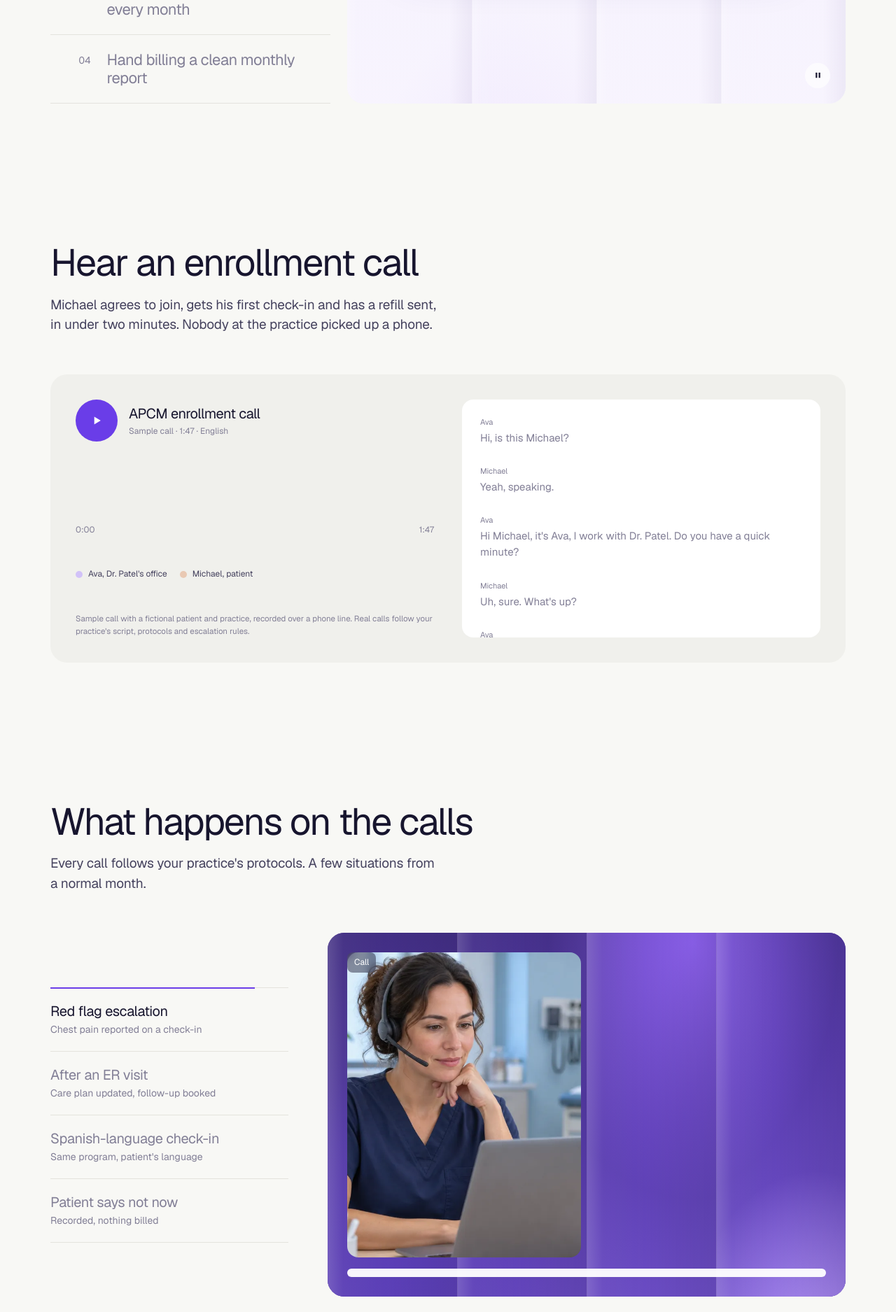
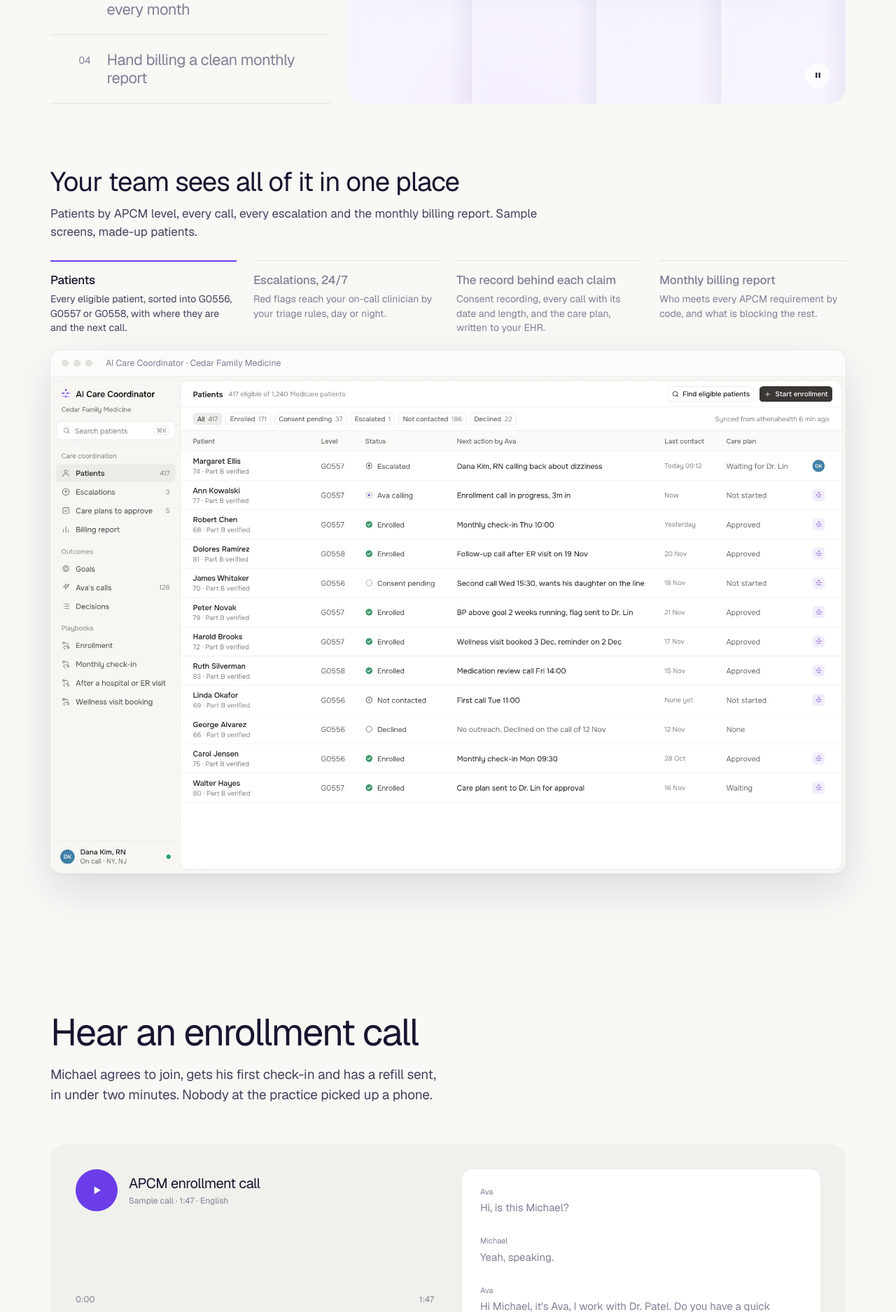
Before and after one commit to chcalibrr/ai-care, a WordPress theme: template front-page.php in a window 1280 px wide. Shown: the part 3441-5316 px from the top of the page at 70% size. Run offline with PHP 8.4 and a stand-in for WordPress, Linux system fonts and the light colour scheme; the site name, menu and one post (Sample post) are stand-ins, and other content is empty.

Commit message:
Product screens showcase under How it works; tag call scenarios with the APCM element they cover
Co-Authored-By: Claude Opus 5.5 <noreply@anthropic.com>
Claude-Session: https://claude.ai/code/session_01Lg5k9BStZYRWrjnfrNMgNu

```diff
--- a/assets/css/site.css
+++ b/assets/css/site.css
@@ -543,3 +543,27 @@ a.card:hover .arrow::before{transform:translateX(3px)}
 .pain{padding-bottom:0}
 .pain+section{padding-top:88px}
 .stats-close{margin:28px auto 0;max-width:720px;text-align:center;font-size:18px;color:var(--ink)}
+.stab em.apcm-el{display:inline-block;margin-top:8px;font-style:normal;font-size:12px;color:var(--brand-700);background:var(--tint-2);border-radius:6px;padding:2px 8px}
+.os{margin-top:88px}
+.os-head{max-width:720px;margin-bottom:28px}
+.os-head h3{font-size:clamp(28px,3vw,40px);margin-bottom:10px}
+.os-head p{color:var(--ink-2);font-size:17px;margin:0}
+.os-tabs{display:grid;grid-template-columns:repeat(4,1fr);gap:24px;margin-bottom:22px}
+.os-tab{position:relative;display:flex;flex-direction:column;justify-content:flex-start;text-align:left;background:none;border:0;border-top:1px solid var(--line);padding:16px 0 0;cursor:pointer;font-family:inherit;color:var(--muted);transition:color .2s}
+.os-tab strong{display:block;font-size:17px;font-weight:500;letter-spacing:-.01em}
+.os-tab span{display:block;font-size:14px;line-height:1.45;margin-top:6px}
+.os-tab[aria-selected="true"]{color:var(--ink)}
+.os-tab[aria-selected="true"] span{color:var(--ink-2)}
+.os-meter{position:absolute;left:0;top:-1px;height:2px;width:0;background:var(--brand)}
+.os-tab[aria-selected="true"] .os-meter{animation:pfill var(--dur,6s) linear forwards}
+.os.paused .os-meter{animation-play-state:paused}
+.os-win{border-radius:16px;background:#fff;box-shadow:0 0 0 1px var(--line),var(--shadow-lg);overflow:hidden}
+.os-chrome{height:38px;display:flex;align-items:center;gap:7px;padding:0 16px;border-bottom:1px solid var(--line-2);background:#FBFBF9}
+.os-chrome i{width:10px;height:10px;border-radius:50%;background:#E2E0DA}
+.os-chrome span{margin-left:12px;font-size:12.5px;color:var(--muted)}
+.os-view{position:relative;aspect-ratio:16/10;overflow:hidden;background:#f7f6f3}
+.os-view img{position:absolute;inset:0;width:100%;height:100%;object-fit:cover;object-position:top left;opacity:0;transform:scale(1.035) translateY(1%);transform-origin:30% 20%;transition:opacity .7s ease,transform 6.5s ease-out}
+.os-view img.on{opacity:1;transform:none}
+@media (max-width:1020px){.os-tabs{display:flex;overflow:auto;gap:18px;scrollbar-width:none}.os-tab{min-width:230px}}
+@media (max-width:560px){.os{margin-top:64px}.os-chrome span{display:none}.os-view{aspect-ratio:4/5}.os-view img{object-position:35% top}}
+@media (prefers-reduced-motion:reduce){.os-view img{transition:opacity .3s}.os-tab .os-meter{animation:none!important}}
--- a/assets/js/site.js
+++ b/assets/js/site.js
@@ -232,3 +232,24 @@
     calc();
   });
 })();
+
+/* product screens: auto-advancing tabs with crossfade */
+(function () {
+  document.querySelectorAll('[data-os]').forEach(function (os) {
+    var tabs = os.querySelectorAll('[data-ostab]'), imgs = os.querySelectorAll('[data-osimg]'), i = 0, t = null, DUR = 6000, seen = false;
+    var reduce = window.matchMedia && matchMedia('(prefers-reduced-motion: reduce)').matches;
+    os.style.setProperty('--dur', DUR / 1000 + 's');
+    function show(n) {
+      i = (n + tabs.length) % tabs.length;
+      tabs.forEach(function (b, k) { b.setAttribute('aria-selected', k === i ? 'true' : 'false'); var m = b.querySelector('.os-meter'); if (m) { m.style.animation = 'none'; void m.offsetWidth; m.style.animation = ''; } });
+      imgs.forEach(function (im, k) { im.classList.toggle('on', k === i); });
+    }
+    function run() { clearInterval(t); if (!reduce) t = setInterval(function () { show(i + 1); }, DUR); }
+    tabs.forEach(function (b, k) { b.addEventListener('click', function () { show(k); run(); }); });
+    os.addEventListener('mouseenter', function () { clearInterval(t); os.classList.add('paused'); });
+    os.addEventListener('mouseleave', function () { os.classList.remove('paused'); if (seen) run(); });
+    if ('IntersectionObserver' in window) {
+      new IntersectionObserver(function (es) { es.forEach(function (e) { if (e.isIntersecting) { if (!seen) { seen = true; show(0); } run(); } else clearInterval(t); }); }, { threshold: .3 }).observe(os);
+    } else { seen = true; run(); }
+  });
+})();
--- a/front-page.php
+++ b/front-page.php
@@ -117,6 +117,30 @@ foreach (array_merge($e, $e) as $x) echo '<img src="' . esc_url(get_theme_file_u
           </div></div></div>
       </div>
     </div>
+    <div class="os reveal" data-os>
+      <div class="os-head">
+        <h3>Your team sees all of it in one place</h3>
+        <p>Patients by APCM level, every call, every escalation and the monthly billing report. Sample screens, made-up patients.</p>
+      </div>
+      <div class="os-tabs" role="tablist">
+        <?php foreach ([
+          ['patients', 'Patients', 'Every eligible patient, sorted into G0556, G0557 or G0558, with where they are and the next call.'],
+          ['escalations', 'Escalations, 24/7', 'Red flags reach your on-call clinician by your triage rules, day or night.'],
+          ['patient', 'The record behind each claim', 'Consent recording, every call with its date and length, and the care plan, written to your EHR.'],
+          ['report', 'Monthly billing report', 'Who meets every APCM requirement by code, and what is blocking the rest.'],
+        ] as $i => $t): ?>
+        <button class="os-tab" type="button" role="tab" aria-selected="<?php echo $i ? 'false' : 'true'; ?>" data-ostab="<?php echo $i; ?>"><i class="os-meter"></i><strong><?php echo esc_html($t[1]); ?></strong><span><?php echo esc_html($t[2]); ?></span></button>
+        <?php endforeach; ?>
+      </div>
+      <div class="os-win">
+        <div class="os-chrome" aria-hidden="true"><i></i><i></i><i></i><span>AI Care Coordinator · Cedar Family Medicine</span></div>
+        <div class="os-view">
+          <?php foreach (['patients' => 'Patient list sorted by APCM level', 'escalations' => 'Escalations queue with triage rules', 'patient' => 'Patient record with consent and call history', 'report' => 'Monthly APCM billing report'] as $k => $alt): ?>
+          <img src="<?php echo esc_url(get_template_directory_uri() . '/assets/img/app/' . $k . '.webp?v=' . AICC_VER); ?>" alt="<?php echo esc_attr($alt); ?>" width="2160" height="1350" loading="lazy" data-osimg<?php echo $k === 'patients' ? ' class="on"' : ''; ?>>
+          <?php endforeach; ?>
+        </div>
+      </div>
+    </div>
   </div>
 </section>
 
@@ -134,14 +158,14 @@ foreach (array_merge($e, $e) as $x) echo '<img src="' . esc_url(get_theme_file_u
   <div class="wrap">
     <div class="section-head reveal">
       <h2>What happens on the calls</h2>
-      <p class="lead">Every call follows your practice's protocols. A few situations from a normal month.</p>
+      <p class="lead">Each call covers part of what APCM requires: monthly care management, 24/7 access, follow-up after a hospital or ER visit, and consent. A few from a normal month, following your practice's protocols.</p>
     </div>
     <div class="scen reveal" data-scen>
       <div class="stabs" role="tablist">
-        <button class="stab" role="tab" aria-selected="true" data-stab="0"><i class="meter"></i><strong>Red flag escalation</strong><span>Chest pain reported on a check-in</span></button>
-        <button class="stab" role="tab" aria-selected="false" data-stab="1"><i class="meter"></i><strong>After an ER visit</strong><span>Care plan updated, follow-up booked</span></button>
-        <button class="stab" role="tab" aria-selected="false" data-stab="2"><i class="meter"></i><strong>Spanish-language check-in</strong><span>Same program, patient's language</span></button>
-        <button class="stab" role="tab" aria-selected="false" data-stab="3"><i class="meter"></i><strong>Patient says not now</strong><span>Recorded, nothing billed</span></button>
+        <button class="stab" role="tab" aria-selected="true" data-stab="0"><i class="meter"></i><strong>Red flag escalation</strong><span>Chest pain reported on a check-in</span><em class="apcm-el">APCM · 24/7 access</em></button>
+        <button class="stab" role="tab" aria-selected="false" data-stab="1"><i class="meter"></i><strong>After an ER visit</strong><span>Care plan updated, follow-up booked</span><em class="apcm-el">APCM · Care transitions</em></button>
+        <button class="stab" role="tab" aria-selected="false" data-stab="2"><i class="meter"></i><strong>Spanish-language check-in</strong><span>Same program, patient's language</span><em class="apcm-el">APCM · Monthly care management</em></button>
+        <button class="stab" role="tab" aria-selected="false" data-stab="3"><i class="meter"></i><strong>Patient says not now</strong><span>Recorded, nothing billed</span><em class="apcm-el">APCM · Consent</em></button>
       </div>
       <div class="sframe fluted deep">
         <div class="fl-ribs" aria-hidden="true"><i></i><i></i><i></i><i></i></div>
--- a/style.css
+++ b/style.css
@@ -2,7 +2,7 @@
 Theme Name: AI Care Coordinator
 Theme URI: https://aicarecoordinator.com
 Description: Theme for aicarecoordinator.com
-Version: 1.3.9
+Version: 1.4.0
 GitHub Theme URI: chcalibrr/ai-care
 Primary Branch: main
 Requires PHP: 7.4
```
Also changed, not shown: assets/img/app/escalations.webp (added), assets/img/app/patient.webp (added), assets/img/app/patients.webp (added), assets/img/app/report.webp (added).
